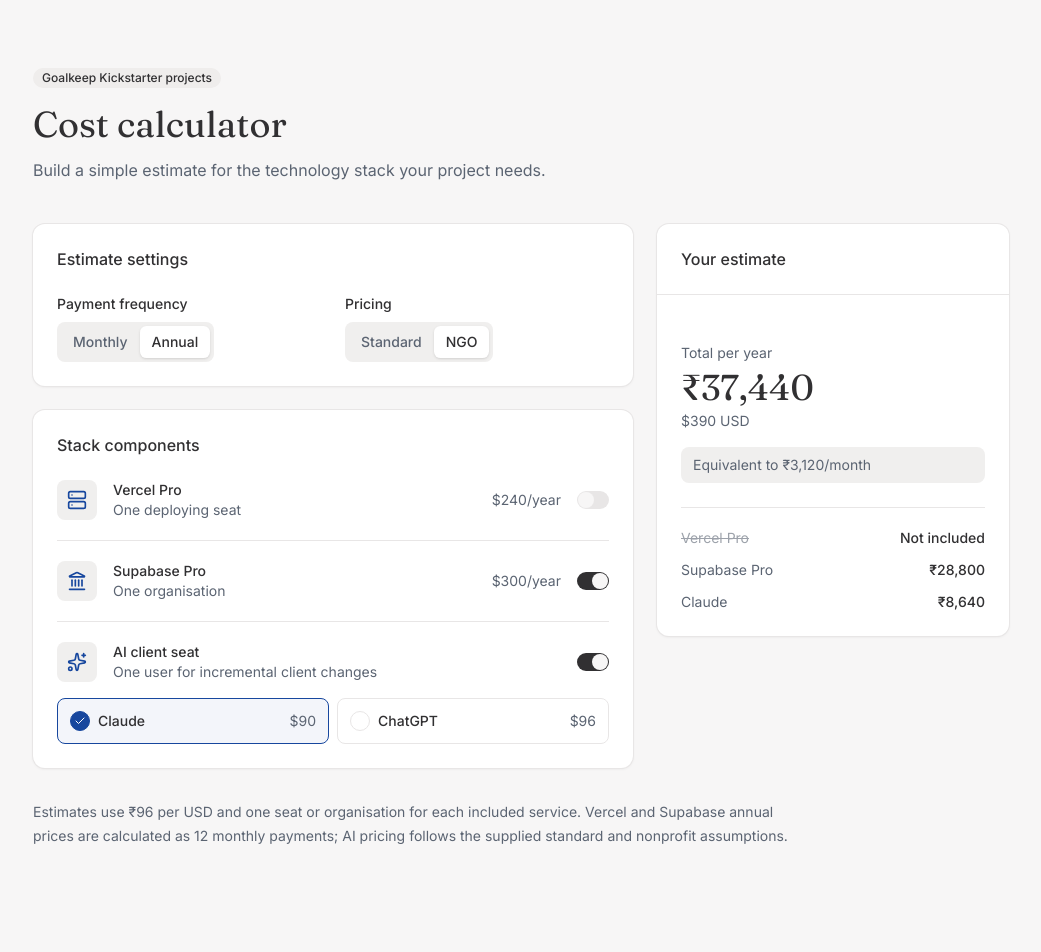
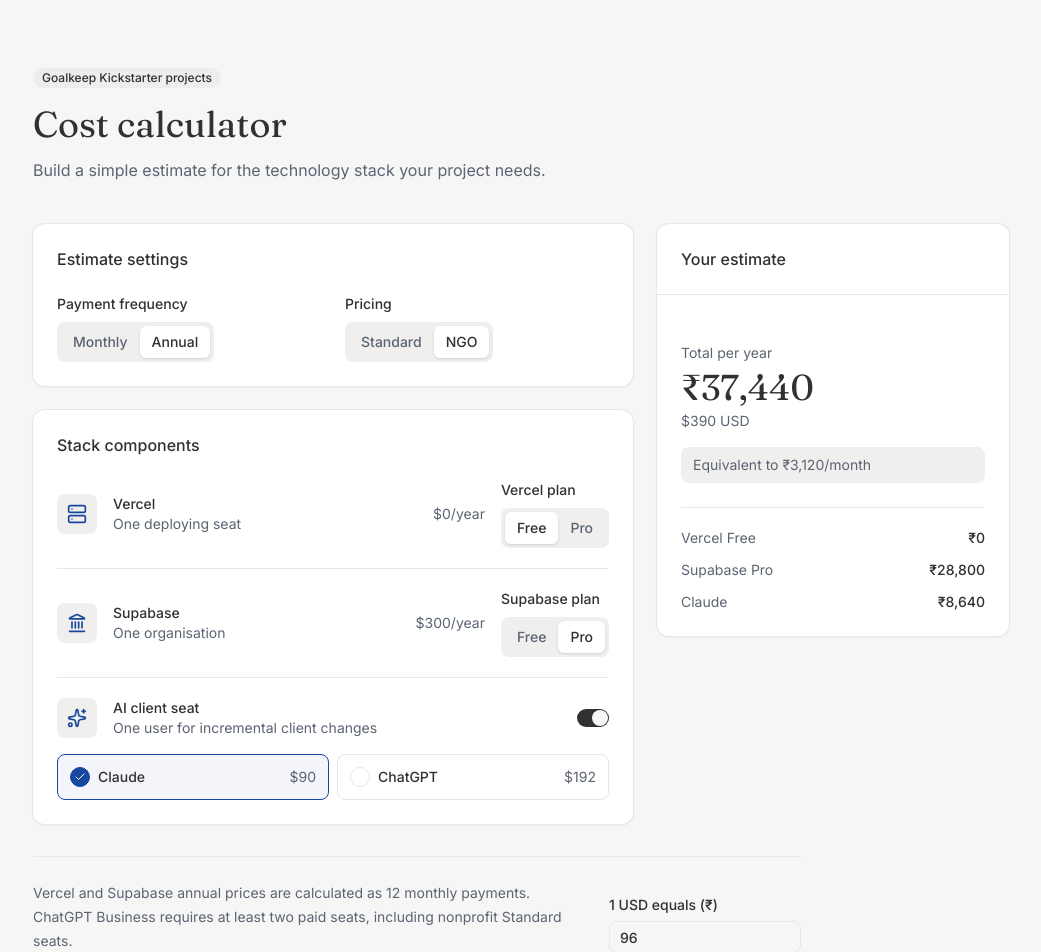
Before and after one commit to data-culture-goalkeep/key-questions-interface, a Next.js app: page /cost-calculator in a window 1280 px wide. Shown: the top 952 px of the page, without its empty margins (119-1160 px from the left). Before the commit the page ends 912 px from the top, so only its background shows below. Built offline with nearby package versions, Linux system fonts and the light colour scheme.

Commit message:
Refine calculator plans and exchange rate

```diff
--- a/src/app/cost-calculator/cost-calculator.tsx
+++ b/src/app/cost-calculator/cost-calculator.tsx
@@ -5,30 +5,34 @@
 
 import { Badge } from "@/components/ui/badge"
 import { Card, CardContent, CardHeader, CardTitle } from "@/components/ui/card"
+import { Input } from "@/components/ui/input"
 import { Switch } from "@/components/ui/switch"
 import { cn } from "@/lib/utils"
 
 type BillingCycle = "monthly" | "annual"
 type PricingTier = "standard" | "ngo"
 type AiProvider = "chatgpt" | "claude"
-
-const INR_PER_USD = 96
+type ServicePlan = "free" | "pro"
 
 const FIXED_SERVICES = [
   {
     id: "vercel",
-    name: "Vercel Pro",
+    name: "Vercel",
     description: "One deploying seat",
-    monthlyUsd: 20,
-    annualUsd: 240,
+    prices: {
+      free: { monthlyUsd: 0, annualUsd: 0 },
+      pro: { monthlyUsd: 20, annualUsd: 240 },
+    },
     icon: Server,
   },
   {
     id: "supabase",
-    name: "Supabase Pro",
+    name: "Supabase",
     description: "One organisation",
-    monthlyUsd: 25,
-    annualUsd: 300,
+    prices: {
+      free: { monthlyUsd: 0, annualUsd: 0 },
+      pro: { monthlyUsd: 25, annualUsd: 300 },
+    },
     icon: Landmark,
   },
 ] as const
@@ -38,8 +42,8 @@
   Record<PricingTier, { monthlyUsd: number; annualUsd: number; detail: string }>
 > = {
   chatgpt: {
-    standard: { monthlyUsd: 20, annualUsd: 240, detail: "Standard: $20/user/month" },
-    ngo: { monthlyUsd: 10, annualUsd: 96, detail: "Nonprofit: $10 monthly or $8/month billed annually" },
+    standard: { monthlyUsd: 50, annualUsd: 480, detail: "2 Business Standard seats (required minimum)" },
+    ngo: { monthlyUsd: 20, annualUsd: 192, detail: "2 nonprofit Business Standard seats (required minimum)" },
   },
   claude: {
     standard: { monthlyUsd: 20, annualUsd: 200, detail: "Standard: $20 monthly or $200 annually" },
@@ -102,19 +106,26 @@
 export function CostCalculator() {
   const [billingCycle, setBillingCycle] = useState<BillingCycle>("annual")
   const [pricingTier, setPricingTier] = useState<PricingTier>("ngo")
+  const [servicePlans, setServicePlans] = useState<Record<"vercel" | "supabase", ServicePlan>>({
+    vercel: "free",
+    supabase: "pro",
+  })
   const [enabledServices, setEnabledServices] = useState({
-    vercel: false,
-    supabase: true,
     ai: true,
   })
   const [aiProvider, setAiProvider] = useState<AiProvider>("claude")
+  const [exchangeRate, setExchangeRate] = useState(96)
 
   const periodLabel = billingCycle === "annual" ? "year" : "month"
   const services = useMemo(() => {
     const fixed = FIXED_SERVICES.map((service) => ({
       ...service,
-      enabled: enabledServices[service.id],
-      costUsd: billingCycle === "annual" ? service.annualUsd : service.monthlyUsd,
+      plan: servicePlans[service.id],
+      enabled: true,
+      costUsd:
+        billingCycle === "annual"
+          ? service.prices[servicePlans[service.id]].annualUsd
+          : service.prices[servicePlans[service.id]].monthlyUsd,
     }))
     const aiPrice = AI_PRICING[aiProvider][pricingTier]
 
@@ -129,13 +140,17 @@
         costUsd: billingCycle === "annual" ? aiPrice.annualUsd : aiPrice.monthlyUsd,
       },
     ]
-  }, [aiProvider, billingCycle, enabledServices, pricingTier])
+  }, [aiProvider, billingCycle, enabledServices, pricingTier, servicePlans])
 
   const totalUsd = services.reduce((total, service) => total + (service.enabled ? service.costUsd : 0), 0)
   const monthlyEquivalentUsd = billingCycle === "annual" ? totalUsd / 12 : totalUsd
 
-  function setServiceEnabled(service: "vercel" | "supabase" | "ai", checked: boolean) {
+  function setServiceEnabled(service: "ai", checked: boolean) {
     setEnabledServices((current) => ({ ...current, [service]: checked }))
+  }
+
+  function setServicePlan(service: "vercel" | "supabase", plan: ServicePlan) {
+    setServicePlans((current) => ({ ...current, [service]: plan }))
   }
 
   return (
@@ -183,10 +198,10 @@
             <CardContent className="grid divide-y divide-border">
               {FIXED_SERVICES.map((service) => {
                 const Icon = service.icon
-                const enabled = enabledServices[service.id]
-                const cost = billingCycle === "annual" ? service.annualUsd : service.monthlyUsd
+                const plan = servicePlans[service.id]
+                const cost = billingCycle === "annual" ? service.prices[plan].annualUsd : service.prices[plan].monthlyUsd
                 return (
-                  <label key={service.id} className="flex cursor-pointer items-center gap-4 py-5 first:pt-0">
+                  <div key={service.id} className="flex flex-col gap-4 py-5 first:pt-0 sm:flex-row sm:items-center">
                     <span className="flex size-10 shrink-0 items-center justify-center rounded-lg bg-muted text-gk-blue-deep">
                       <Icon className="size-5" aria-hidden="true" />
                     </span>
@@ -194,15 +209,19 @@
                       <span className="block font-medium">{service.name}</span>
                       <span className="block text-sm text-muted-foreground">{service.description}</span>
                     </span>
-                    <span className="hidden text-right text-sm text-muted-foreground sm:block">
-                      {formatUsd(cost)}/{periodLabel}
-                    </span>
-                    <Switch
-                      checked={enabled}
-                      onCheckedChange={(checked) => setServiceEnabled(service.id, checked)}
-                      aria-label={`Include ${service.name}`}
-                    />
-                  </label>
+                    <div className="flex items-center justify-between gap-4 sm:ml-auto">
+                      <span className="text-right text-sm text-muted-foreground">{formatUsd(cost)}/{periodLabel}</span>
+                      <SegmentedControl
+                        label={`${service.name} plan`}
+                        value={plan}
+                        onChange={(nextPlan) => setServicePlan(service.id, nextPlan)}
+                        options={[
+                          { value: "free", label: "Free" },
+                          { value: "pro", label: "Pro" },
+                        ]}
+                      />
+                    </div>
+                  </div>
                 )
               })}
 
@@ -260,12 +279,12 @@
           </CardHeader>
           <CardContent className="pt-6">
             <p className="text-sm text-muted-foreground">Total per {periodLabel}</p>
-            <p className="mt-1 font-display text-4xl text-foreground">{formatInr(totalUsd * INR_PER_USD)}</p>
+            <p className="mt-1 font-display text-4xl text-foreground">{formatInr(totalUsd * exchangeRate)}</p>
             <p className="mt-1 text-sm text-muted-foreground">{formatUsd(totalUsd)} USD</p>
 
             {billingCycle === "annual" && (
               <p className="mt-4 rounded-lg bg-muted px-3 py-2 text-sm text-muted-foreground">
-                Equivalent to {formatInr(monthlyEquivalentUsd * INR_PER_USD)}/month
+                Equivalent to {formatInr(monthlyEquivalentUsd * exchangeRate)}/month
               </p>
             )}
 
@@ -273,10 +292,10 @@
               {services.map((service) => (
                 <div key={service.id} className="flex items-start justify-between gap-4">
                   <span className={cn("text-muted-foreground", !service.enabled && "line-through opacity-60")}>
-                    {service.name}
+                    {"plan" in service ? `${service.name} ${service.plan === "pro" ? "Pro" : "Free"}` : service.name}
                   </span>
                   <span className="shrink-0 font-medium">
-                    {service.enabled ? formatInr(service.costUsd * INR_PER_USD) : "Not included"}
+                    {service.enabled ? formatInr(service.costUsd * exchangeRate) : "Not included"}
                   </span>
                 </div>
               ))}
@@ -285,9 +304,22 @@
         </Card>
       </div>
 
-      <p className="mt-8 max-w-3xl text-sm leading-6 text-muted-foreground">
-        Estimates use ₹96 per USD and one seat or organisation for each included service. Vercel and Supabase annual prices are calculated as 12 monthly payments; AI pricing follows the supplied standard and nonprofit assumptions.
-      </p>
+      <div className="mt-8 flex max-w-3xl flex-col gap-4 border-t pt-6 sm:flex-row sm:items-end sm:justify-between">
+        <p className="max-w-xl text-sm leading-6 text-muted-foreground">
+          Vercel and Supabase annual prices are calculated as 12 monthly payments. ChatGPT Business requires at least two paid seats, including nonprofit Standard seats.
+        </p>
+        <label className="grid w-full max-w-48 gap-1.5 text-sm font-medium">
+          1 USD equals (₹)
+          <Input
+            type="number"
+            min="0.01"
+            step="0.01"
+            value={exchangeRate}
+            onChange={(event) => setExchangeRate(Math.max(0, Number(event.target.value)))}
+            aria-label="Indian rupees per United States dollar"
+          />
+        </label>
+      </div>
     </main>
   )
 }
```
